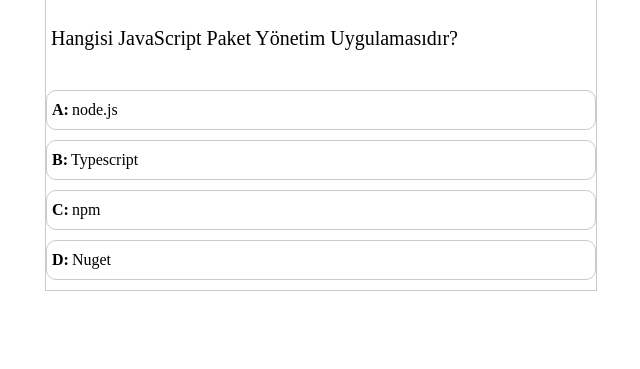
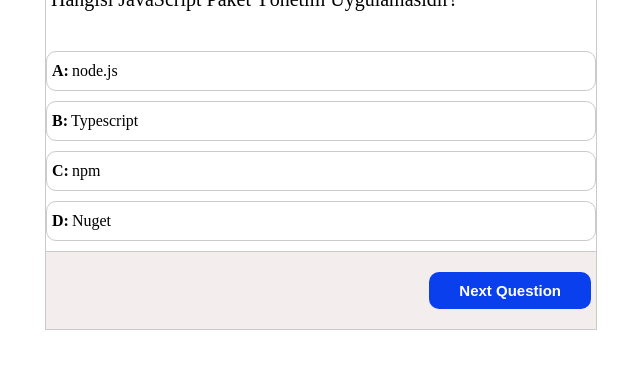
Before and after one commit to burcusarii/quiz-app, a website: page index.html in a window 1280 px wide. Both pictures are taken after a click on the button "Start Quiz". Shown: the part 291-660 px from the top of the page, without its empty margins (319-959 px from the left). Drawn offline with Linux system fonts and the light colour scheme.

Commit message:
next-question butonu eklenmiştir.

```diff
--- a/index.html
+++ b/index.html
@@ -18,26 +18,10 @@
 
     <div class="quiz-card">
       <div class="quiz_title">Quiz App</div>
-      <div class="quiz-content">
-        <!-- <div class="question">Hangisi JavaScript Paket Yönetim Uygulamasıdır?</div> -->
-      </div>
-      <div class="answer">
-        <!-- <div class="option">
-                    <span>A: Node.js</span>
-                    <span class="icon"><i class="fas fa-check"></i></span>
-                </div>
-                <div class="option correct">
-                    <span>B: NPM</span>
-                    <span class="icon"><i class="fas fa-times"></i></span>
-                </div>
-                <div class="option">
-                    <span>C: Nuget</span>
-                    <span class="icon"><i class="fas fa-times"></i></span>
-                </div>
-                <div class="option incorrect">
-                    <span>D: TypeScript</span>
-                    <span class="icon"><i class="fas fa-times"></i></span>
-                </div> -->
+      <div class="quiz-content"></div>
+      <div class="answer"></div>
+      <div class="quiz_footer">
+        <button class="next_btn">Next Question</button>
       </div>
     </div>
     <script src="js/script.js"></script>
--- a/scss/main.scss
+++ b/scss/main.scss
@@ -91,4 +91,29 @@
       }
     }
   }
+
+  .quiz_footer {
+    background-color: #f3eded;
+    padding: 20px 5px;
+    font-size: 25px;
+    font-weight: 600;
+    border-top: 1px solid #ccc9c9;
+    display: flex;
+    justify-content: flex-end;
+
+    .next_btn {
+      background-color: #0a3fee;
+      padding: 10px 30px;
+      border: none;
+      border-radius: 10px;
+      color: #fff;
+      font-size: 15px;
+      font-weight: 600;
+      cursor: pointer;
+      &:hover {
+        background-color: (lighten(#0a3fee, 15));
+      }
+      transition: 0.5s;
+    }
+  }
 }
```
Also changed, not shown: css/main.css.
